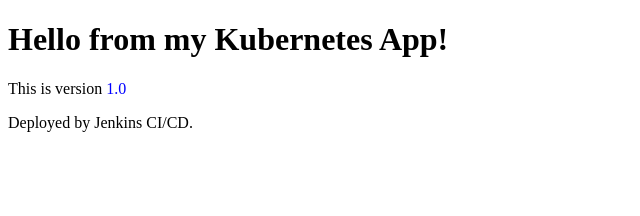
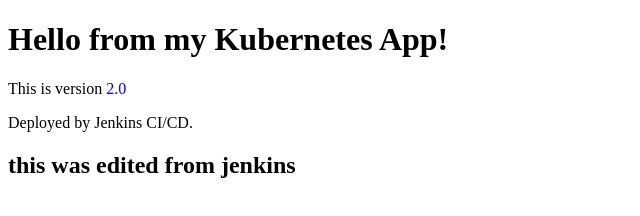
Before and after one commit to delaroth/jenkins_kube, a plain HTML site: page index.html in a window 1280 px wide. Shown: the whole page, without its empty margins (0-640 px from the left). Drawn offline with Linux system fonts and the light colour scheme.

Commit message:
Update index.html

```diff
--- a/index.html
+++ b/index.html
@@ -5,7 +5,8 @@
 </head>
 <body>
     <h1>Hello from my Kubernetes App!</h1>
-    <p>This is version <span style="color: blue;">1.0</span></p>
+    <p>This is version <span style="color: blue;">2.0</span></p>
     <p>Deployed by Jenkins CI/CD.</p>
+    <h2>this was edited from jenkins</h2>
 </body>
 </html>
```
